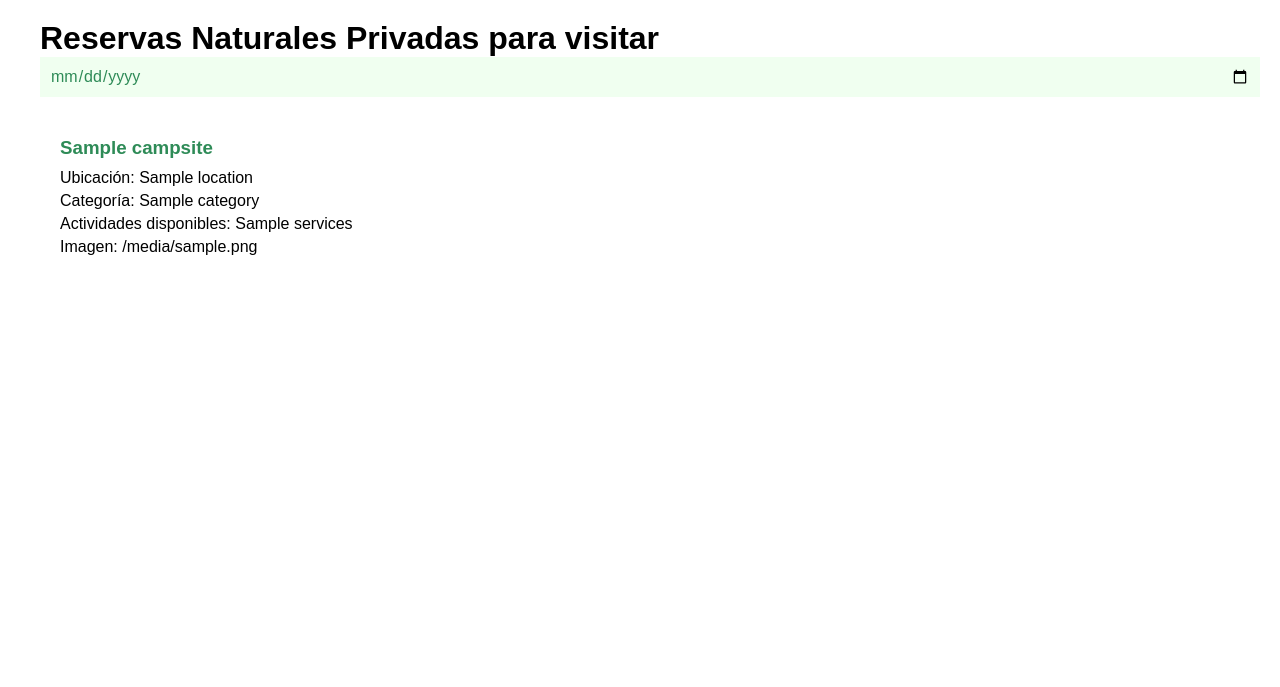
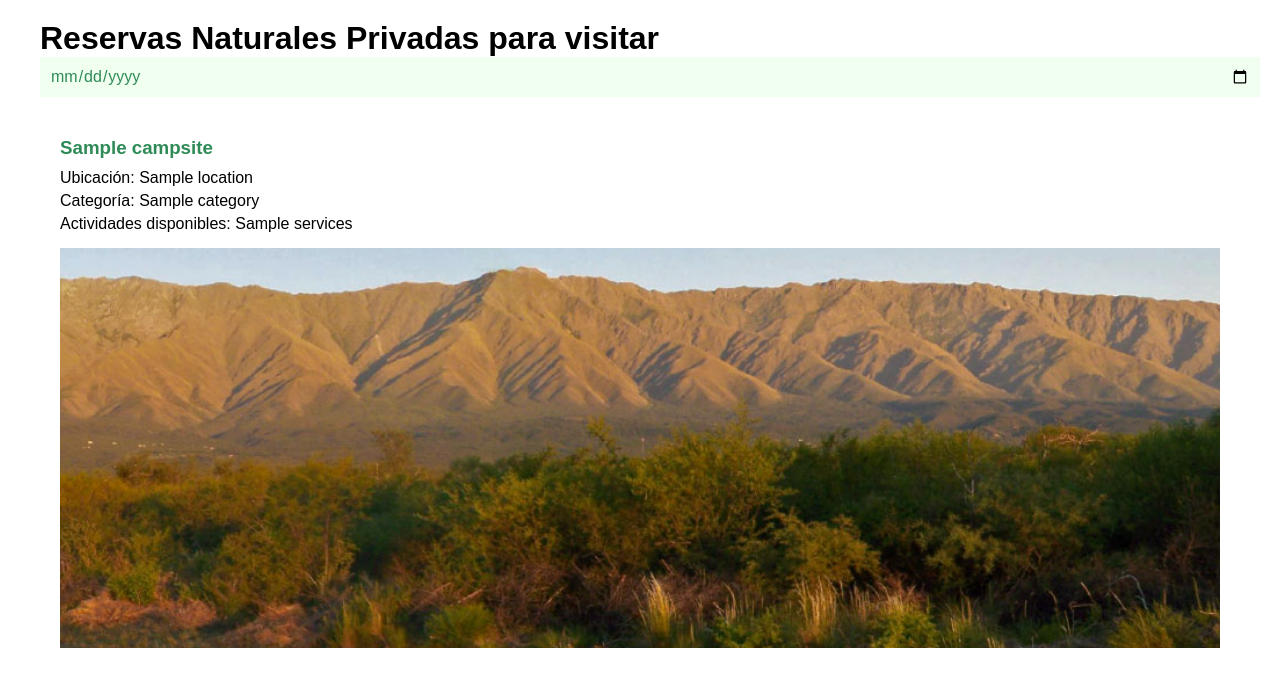
Before and after one commit to melina8444/tesis, a Django app: template G5_C23319/templates/publica/index.html in a window 1280 px wide. Shown: the part 48-735 px from the top of the page. Run offline with Django 3.2, Linux system fonts and the light colour scheme; the template is opened without the code that fills it: most values are stand-ins (such as "Sample title", 1, 10 or a date in 2020).

Commit message:
Subida de imagen desde static

```diff
--- a/G5_C23319/publica/views.py
+++ b/G5_C23319/publica/views.py
@@ -1,5 +1,6 @@
 from django.shortcuts import render
 from django.http import HttpResponse
+
 
 import publica
 
@@ -9,7 +10,7 @@ def index(request):
          'location': 'San Javier - Córdoba',
          'category':'Camping',
          'services':'Conservación, educación ambiental, observación de fauna silvestre, turismo',
-         'cimg':'xxxx',
+         'image': 'publica/pimg/abracal.jpeg',
          },
           {'name': '',
          'location': '',
--- a/G5_C23319/static/publica/css/styles.css
+++ b/G5_C23319/static/publica/css/styles.css
@@ -65,3 +65,11 @@ body, h1, h2, h3, p, input {
 .campsite-card p {
     margin-bottom: 5px;
 }
+
+.campsite-image {
+    width: 100%;
+    max-height: 400px;
+    object-fit: cover;
+    margin-top: 10px;
+    margin-bottom: 10px;
+}
--- a/G5_C23319/templates/publica/index.html
+++ b/G5_C23319/templates/publica/index.html
@@ -24,7 +24,7 @@
             <p>Ubicación: {{ campsite.location }}</p>
             <p>Categoría: {{ campsite.category }}</p>
             <p>Actividades disponibles: {{ campsite.services }}</p>
-            <p>Imagen: {{campsite.cimg}}</p>
+            <img class="campsite-image" src="{% static '/publica/pimg/abracal.jpeg'%}" alt="{{ campsite.name }}">
 
         </div>
         {% empty %}
```
